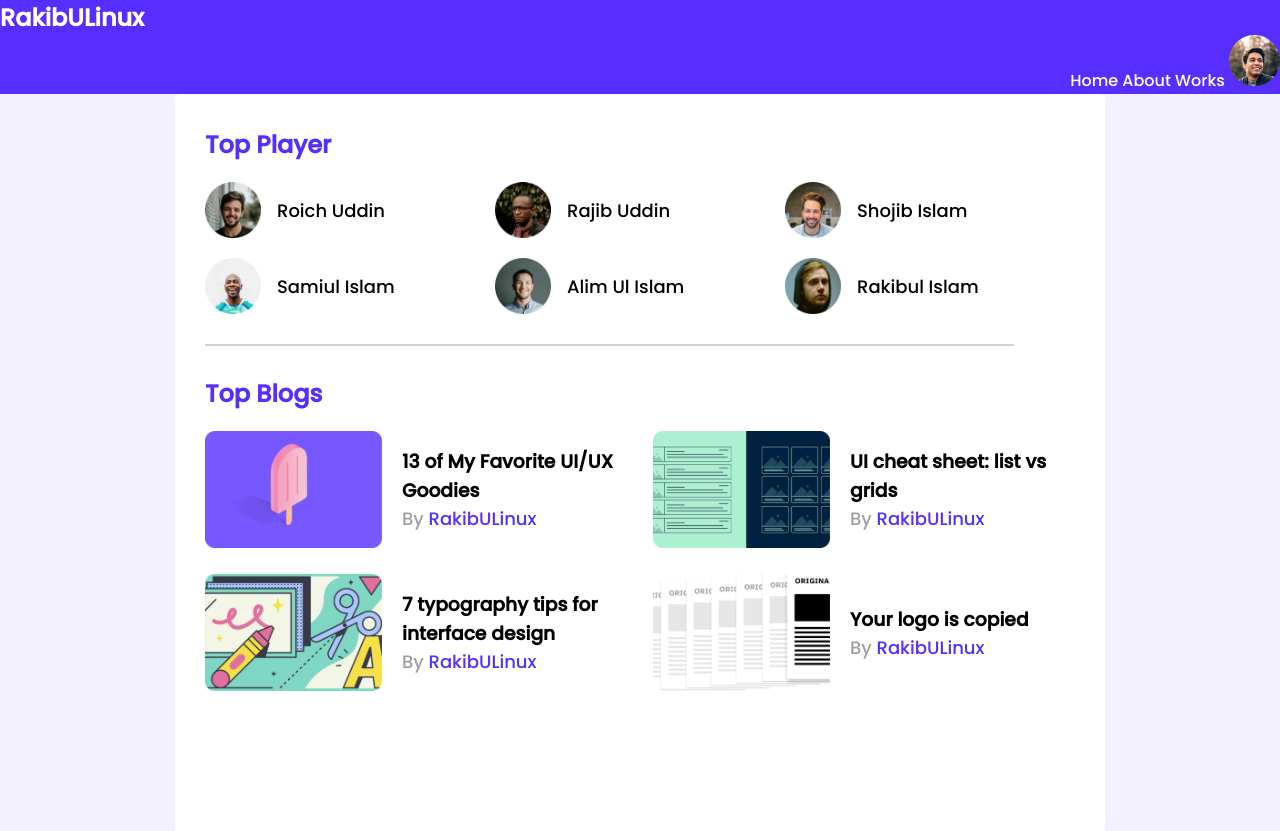
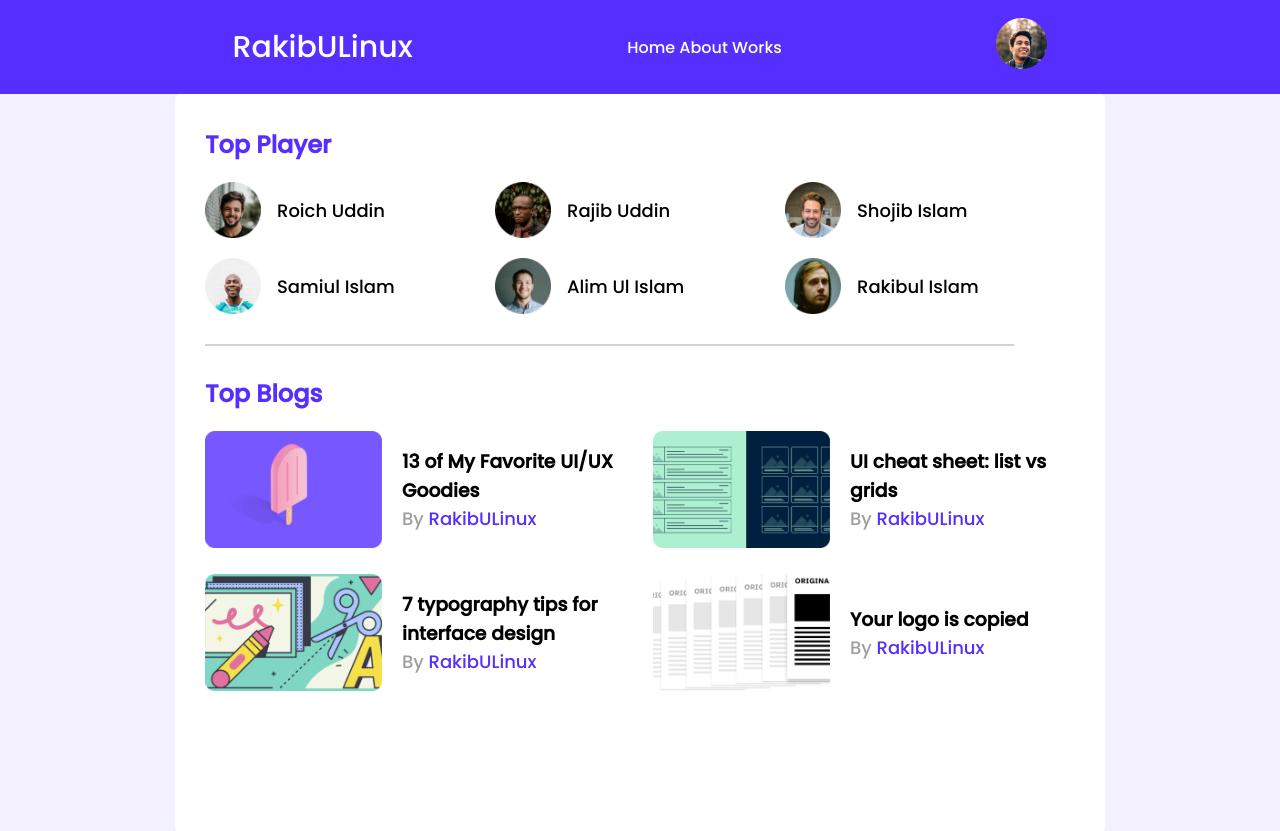
Before and after one commit to rakibulinux/leader-board-css, a plain HTML site: page index.html in a window 1280 px wide. Shown: the top 831 px of the page. Drawn offline with Linux system fonts and the light colour scheme.

Commit message:
nav update

```diff
--- a/css/style.css
+++ b/css/style.css
@@ -18,8 +18,16 @@ header{
     justify-content: center;
 }
 
-h1{
+nav{
+    display: flex;
+    justify-content: space-evenly;
+    align-items: center;
+    padding: 18px;
+}
+
+.logo p{
     color: white;
+    font-size: 30px;
 }
 nav a{
     text-decoration: none;
@@ -34,7 +42,9 @@ nav ul li{
 .nav-bar{
     display: flex;
     justify-content: flex-end;
+    padding: 0;
 }
+
 main{
     display: flex;
     justify-content: center;
--- a/index.html
+++ b/index.html
@@ -18,15 +18,22 @@
     <header>
         <nav>
             <div class="logo">
-                <h1>RakibULinux</h1>
+                <p>RakibULinux</p>
             </div>
             <div class="nav-bar">
                 <ul>
                     <li><a href="/index.html">Home</a></li>
                     <li><a href="/about.html">About</a></li>
                     <li><a href="/works.html">Works</a></li>
-                    <li><img src="images/icons/profile.png" alt=""></li>
+
                 </ul>
+            </div>
+            <div class="profile-pic">
+                    <ul>
+                        <li>
+                            <img src="images/icons/profile.png" alt="">
+                        </li>
+                    </ul>
             </div>
         </nav>
     </header>
```
